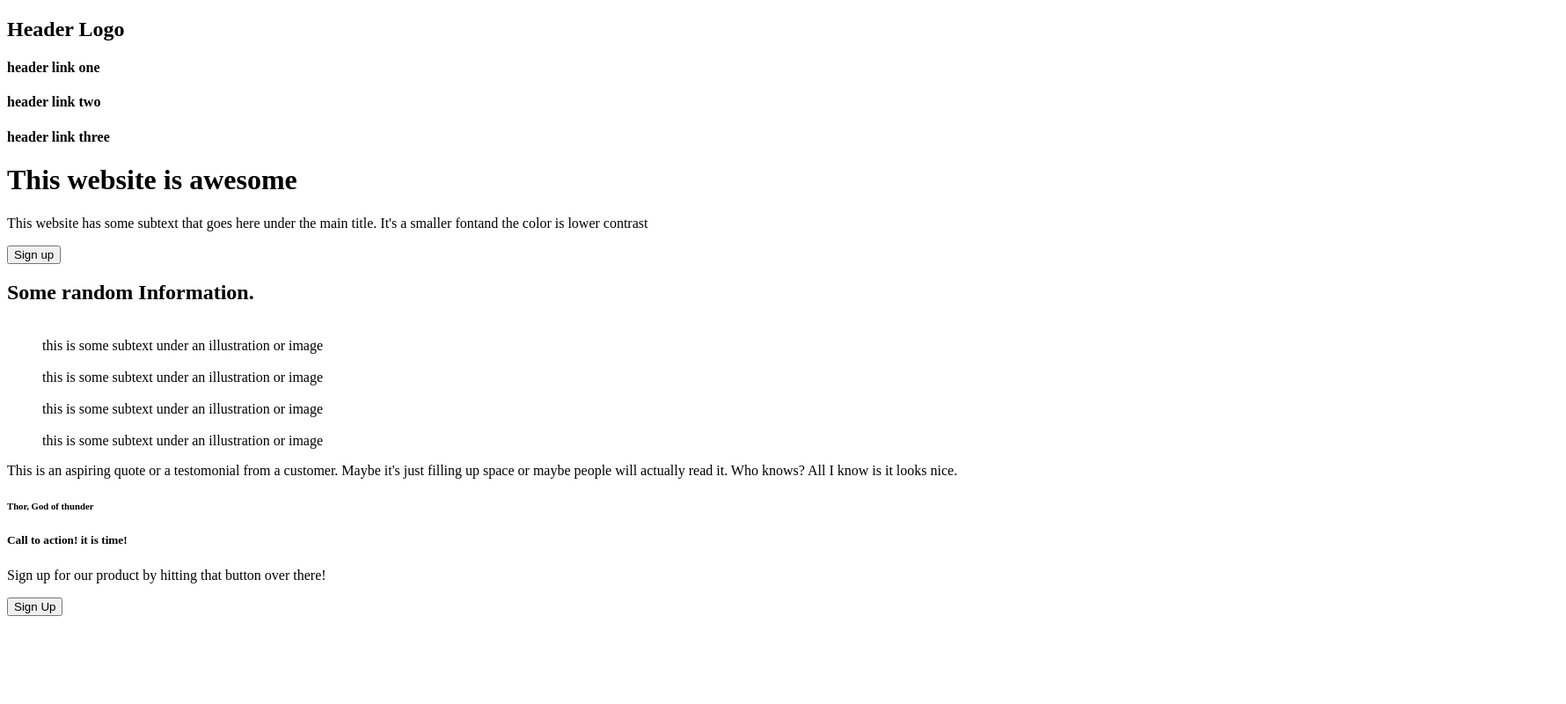
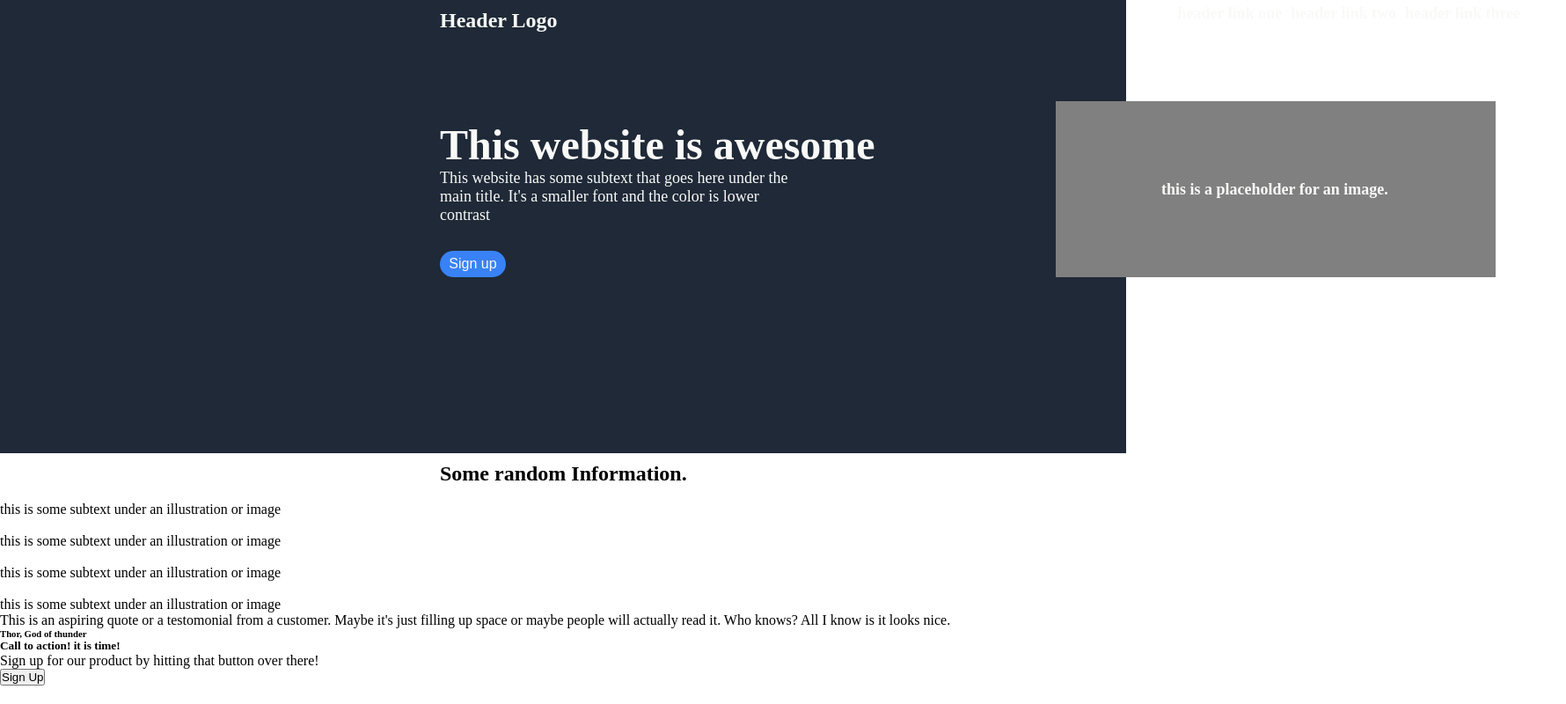
Before and after one commit to RabKarim/Landing-Page, a plain HTML site: page index.html in a window 1280 px wide. Shown: the whole page at 88% size, 1780 px wide, since content can reach past the window. Drawn offline with Linux system fonts and the light colour scheme.

Commit message:
added some styling to the first two dividers

```diff
--- a/index.html
+++ b/index.html
@@ -8,19 +8,22 @@
     <body>
         <header>
             <h2>Header Logo</h2>
-            <h4>header link one</h4>
-            <h4>header link two</h4>
-            <h4>header link three</h4>
+            <h4>header link one </h4>
+            <h4>header link two </h4>
+            <h4>header link three </h4>
         </header>
 
-        <div>
+        <div id = "first-div">
             <h1>This website is awesome</h1>
             <p>
                 This website has some subtext that goes here under the main title.
-                It's a smaller fontand the color is lower contrast
+                It's a smaller font and the color is lower contrast
             </p>
             <button>Sign up</button>
-            <img>
+            <div id = "container">
+                <h6>this is a placeholder for an image.</h6>
+            </div>
+
         </div>
 
         <div>
--- a/style.css
+++ b/style.css
@@ -0,0 +1,78 @@
+* {
+    margin: 0;
+    padding: 0;
+}
+
+header {
+    display:flex;
+    background-color: #1F2937;
+    margin: none;
+    color: #f9faf8;
+    padding-bottom: 100px;
+}
+h2 {
+    font-size: 24px;
+    position: relative;
+    left: 500px;
+    padding-top: 10px;
+}
+
+h4 {
+    position: relative;
+    left: 1200px;
+    padding: 5px;
+    font-size: 18px;
+}
+
+#first-div {
+    background-color: #1F2937;
+
+}
+
+#first-div p {
+    color: #f9faf8;
+    position: relative;
+    left: 500px;
+    max-width: 400px;
+    font-size: 18px;
+
+}
+#first-div h1 {
+    font-size: 48px;
+    position: relative;
+    left: 500px;
+    color: #f9faf8;
+}
+
+#first-div button {
+    position: relative;
+    left: 500px;
+    background-color: #3882f6;
+    font-size: 16px;
+    color: #f9faf8;
+    width: 75px;
+    height: 30px;
+    border: 2px solid #3882f6;
+    border-radius: 15px;
+    margin-top: 30px;
+}
+
+#first-div #container {
+    display: flex;
+    position: relative;
+    left: 1200px;
+    bottom: 200px;
+    width: 500px;
+    height: 200px;
+    background-color: grey;
+    color: #f9faf8;
+    align-items: center;
+    text-align: center;
+
+}
+#container h6 {
+    font-size: 18px;
+    padding-left: 120px;
+
+
+}
```
